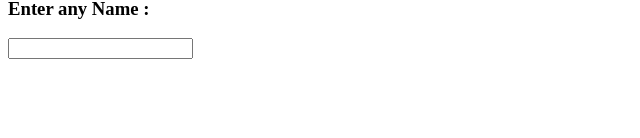
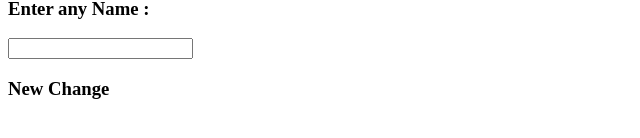
Before and after one commit to MdAsifKhan623/spinnaker-demo-app, a plain HTML site: page index.html in a window 1280 px wide. Shown: the part 170-308 px from the top of the page, without its empty margins (0-640 px from the left). Drawn offline with Linux system fonts and the light colour scheme.

Commit message:
update index html

```diff
--- a/index.html
+++ b/index.html
@@ -11,5 +11,6 @@
     <h2> this is demo code by Asif </h2>
     <h3> i am making change number 1 </h3>
     <h3>Enter any Name : </h3> <input>
+    <h3>New Change</h3>
 </body>
 </html>
```
